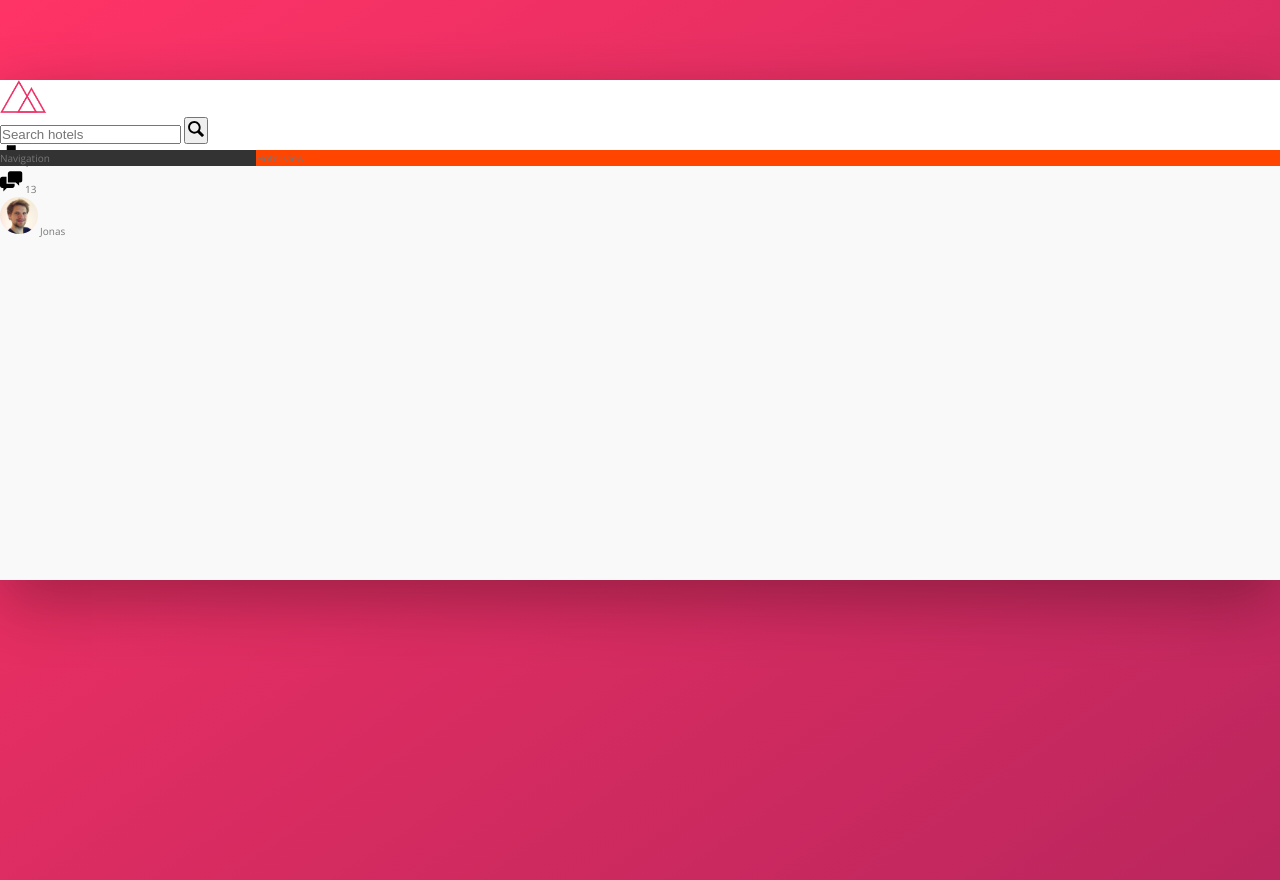
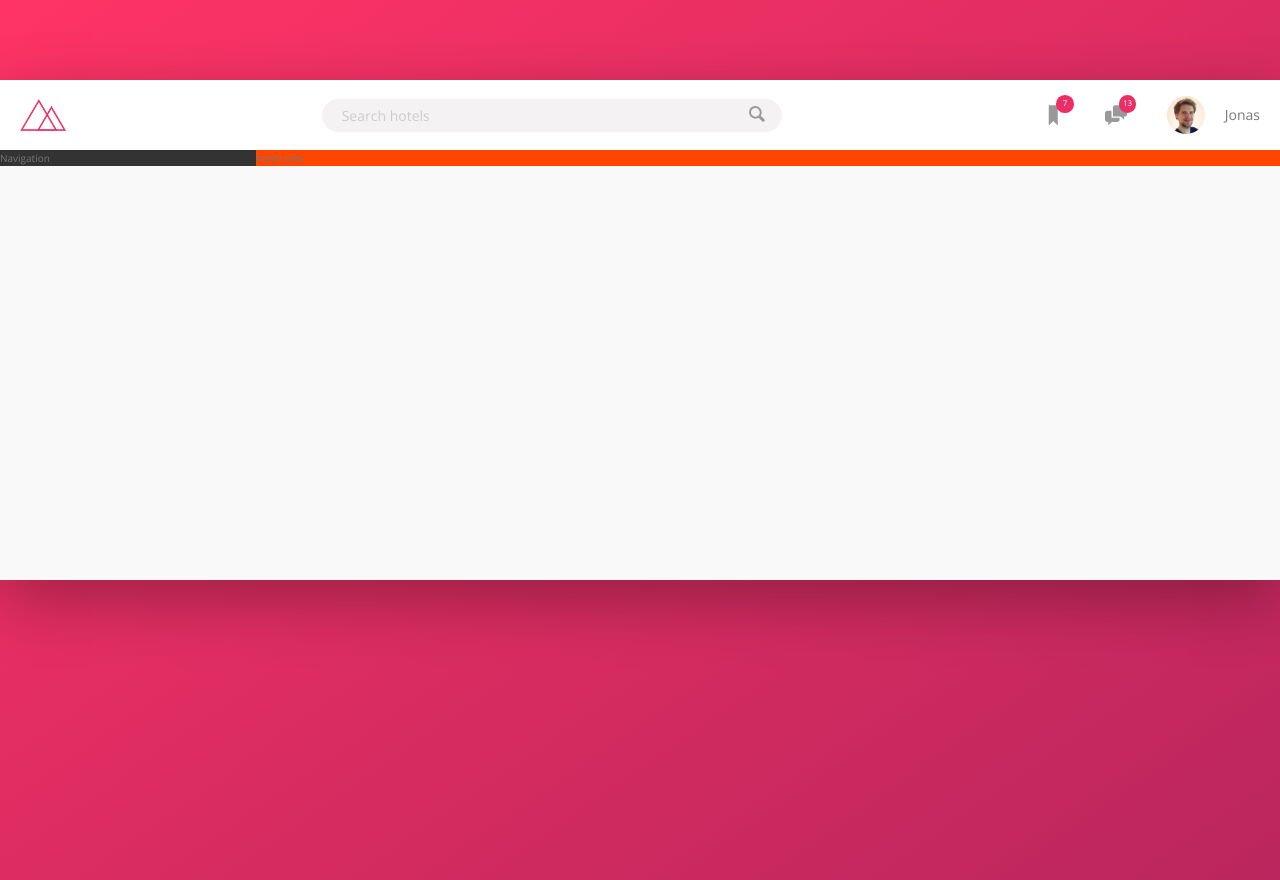
Before and after one commit to Benjamin-G/trillo-scss-course, a website: page index.html in a window 1280 px wide. Drawn offline with nearby package versions, Linux system fonts and the light colour scheme.

Commit message:
Header formatted and completed

```diff
--- a/sass/_components.scss
+++ b/sass/_components.scss
@@ -2,55 +2,132 @@
 // LOGO
 .logo {
   height: 3.25rem;
+  margin-left: 2rem;
 }
 
 /////////////////////////////////////
 // SEARCH BOX
 .search {
+  flex: 0 0 40%;
+
+  display: flex;
+  align-items: center;
+  justify-content: center;
+
   &__input {
+    font-family: inherit;
+    font-size: inherit;
+    color: inherit;
+    background-color: var(--color-grey-light-2);
+    border: none;
+    padding: .7rem 2rem;
+    border-radius: 10rem;
+    width: 90%;
+    transition: all .2s;
+    margin-right: -3.5rem;
 
+    &:focus {
+      outline: none;
+      width: 100%;
+      background-color: var(--color-grey-light-3);
+    }
+
+    &::-webkit-input-placeholder {
+      font-weight: 100;
+      color: var(--color-grey-light-4);
+    }
   }
 
-  &__button {
+  &__input:focus + &__btn {
+    background-color: var(--color-grey-light-3);
+    cursor: pointer;
+  }
 
+  &__btn {
+    border: none;
+    background-color: var(--color-grey-light-2);
+
+    &:focus {
+      outline: none;
+      cursor: pointer;
+    }
+
+    &:active {
+      transform: translateY(2px);
+    }
   }
 
   &__icon {
     height: 2rem;
     width: 2rem;
+    fill: var(--color-grey-dark-3);
   }
 }
-
-
-
 
 /////////////////////////////////////
 // USER NAVIGATION
 
 .user-nav {
+  align-self: stretch;
+
+  display: flex;
+  align-items: center;
+
+  & > * {
+    padding: 0 2rem;
+    cursor: pointer;
+    height: 100%;
+    display: flex;
+    align-items: center;
+  }
+
+  & > *:hover {
+    background-color: var(--color-grey-light-2);
+  }
+
+  &__user:hover > &__user-name {
+    color: var(--color-grey-dark-1);
+  }
+
+  &__icon-box:hover > &__icon {
+    fill: var(--color-grey-dark-1);
+  }
+
   &__icon-box {
-
+    position: relative;
   }
 
   &__icon {
     height: 2.25rem;
     width: 2.25rem;
+    fill: var(--color-grey-dark-3);
   }
 
   &__notification {
+    font-size: .8rem;
+    height: 1.75rem;
+    width: 1.75rem;
+    border-radius: 50%;
+    background-color: var(--color-primary);
+    color: #FFF;
 
+    position: absolute;
+    top: 1.5rem;
+    right: 1.1rem;
+
+    display: flex;
+    justify-content: center;
+    align-items: center;
   }
 
-  &__user {
-
+  &__user:hover > &__user-photo {
+    transform: scale(1.15);
   }
 
   &__user-photo {
     height: 3.75rem;
     border-radius: 50%;
-  }
-
-  &__user-name {
-
+    margin-right: 2rem;
+    transition: all .3s;
   }
 }
--- a/sass/_layout.scss
+++ b/sass/_layout.scss
@@ -8,9 +8,14 @@
 }
 
 .header {
+  font-size: 1.4rem;
   height: 7rem;
   background-color: #FFF;
   border-bottom: var(--color-grey-light-2);
+
+  display: flex;
+  justify-content: space-between;
+  align-items: center;
 }
 
 .content {
```
Also changed, not shown: index.html (+1 -0 lines), css/style.css.
